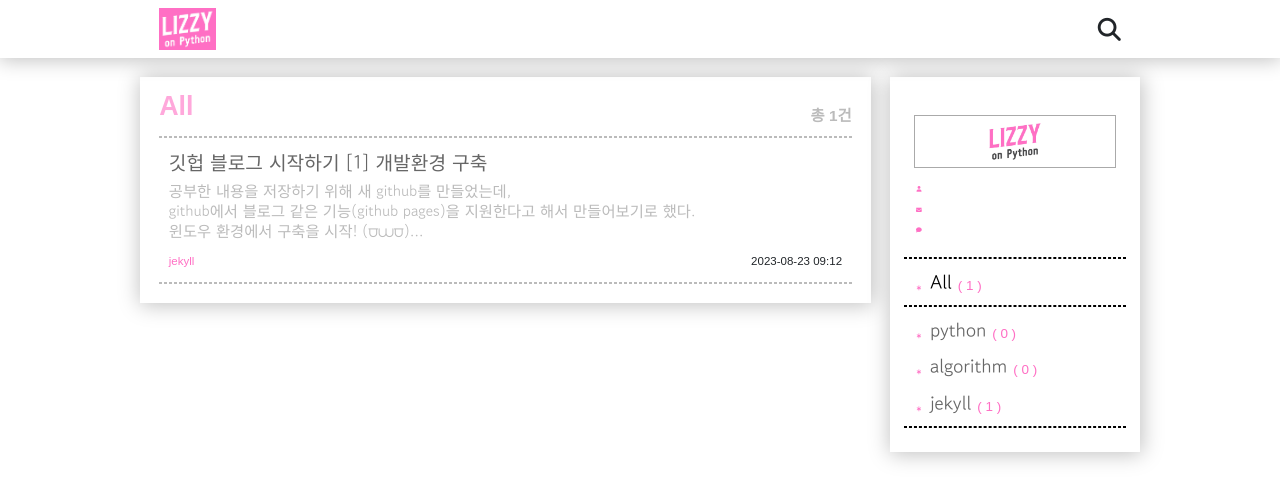
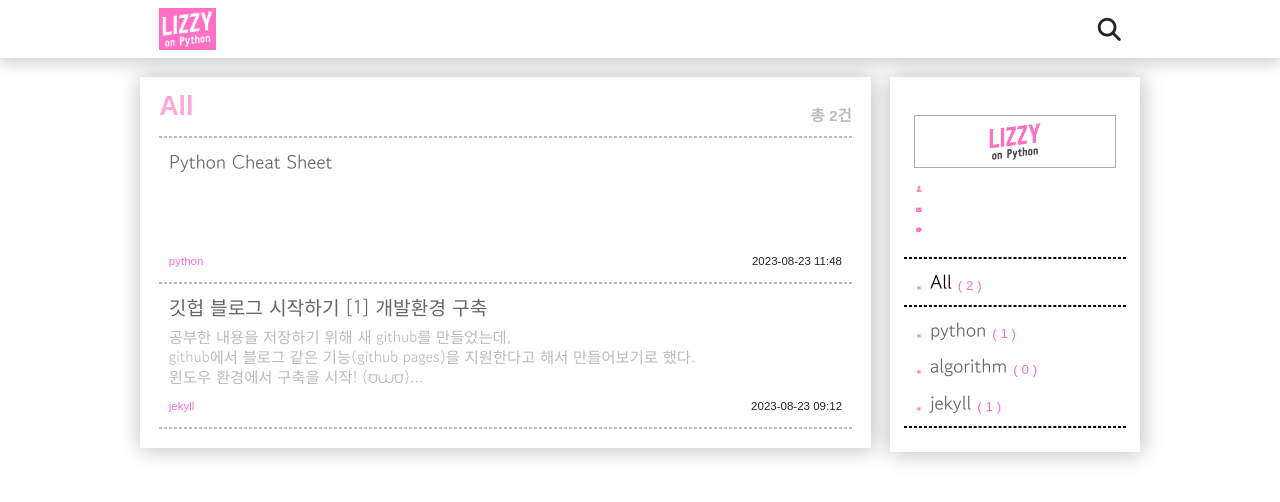
Before and after one commit to LizzyLeeDev/LizzyLeeDev.github.io, a Jekyll site: the page built from index.html, in a window 1280 px wide. Shown: the top 502 px of the page. Built offline with Jekyll 4.4.1, drawn with Linux system fonts in a browser that asks for light colours; nearby versions of some CDN libraries; some web fonts are replaced.

Commit message:
safari error fix

```diff
--- a/_config.yml
+++ b/_config.yml
@@ -30,6 +30,7 @@
   categoryname: FFA8DB
   postsubject: FFA8DB
   postcategory: FF6FC4
+  postchapter: FFA8DB
   sidebarprofileicon: FF6FC4
   sidebarcategoryicon: FF6FC4
 
--- a/_includes/header.html
+++ b/_includes/header.html
@@ -135,6 +135,7 @@
         font-family: 'Gowun Dodum', sans-serif;
         color: #666;
         overflow: hidden;
+        max-height: 3em;
         display: -webkit-box;
         -webkit-line-clamp: 2;
         -webkit-box-orient: vertical;
@@ -145,6 +146,7 @@
         color: #BBB;
         overflow: hidden;
         line-height: 1.3;
+        max-height: 3.9em;
         display: -webkit-box;
         -webkit-line-clamp: 3;
         -webkit-box-orient: vertical;
@@ -166,6 +168,9 @@
         justify-self: flex-end;
     }
     /* 포스트에서 사용할 스타일 */
+    #post .post-d-none {
+        display: none;
+    }
     .post-subject {
         font-size: 1.2rem;
         font-family: 'Orbit', sans-serif;
@@ -209,6 +214,22 @@
         padding: 0.25rem 0.5rem;
         border-radius: 0.25rem;
     }
+    .post-chapter-collapse {
+        width: 100%;
+        border: 0;
+    }
+    .post-chapter-collapse:hover {
+        background-color: #{{ site.themecolor.postcategory }};
+        cursor: pointer;
+        color: white;
+    }
+    .post-chapter-collapse i{
+        transition: transform 0.2s ease-in-out;
+        transform: rotate(0deg);
+    }
+    .post-chapter-collapse.collapsed i{
+        transform: rotate(180deg);
+    }
     .post-code {
         font-family: 'Orbit', sans-serif;
         color: black;
@@ -219,6 +240,13 @@
     .post-overegg {
         font-size: 0.7rem;
         color: #AAA;
+    }
+    .post-table {
+        width: 100%;
+    }
+    .post-table * {
+        border: 1px solid #aaa;
+        padding: 0px 0.25rem;
     }
     /* 사이드바 프로필에서 사용할 스타일 */
     #sidebar_profile:hover {
--- a/_includes/sidebar.html
+++ b/_includes/sidebar.html
@@ -5,7 +5,7 @@
     </div>
     <!-- 로고와 프로필 -->
     <div id="sidebar_profile" class="mt-2 p-2" onclick="location.href = '{{ site.abountlink }}';">
-        <div class="sidebar-profile-logo text-center">
+        <div class="sidebar-profile-logo text-center" style="background-color: white;">
             <img src="{{ "/assets/img/full_logo.jpg" }}" style="width: 3rem;"/>
         </div>
         <div class="mt-2">
--- /dev/null
+++ b/_posts/2023-08-23-python_00001.markdown
@@ -0,0 +1,405 @@
+---
+layout: post-current
+title: Python Cheat Sheet
+date: 2023-08-23 20:48:00 +0900
+categories: python
+---
+<div class="post-d-none"><br><br><br></div>
+<div class="post-chapter post-chapter-collapse collapsed" data-bs-toggle="collapse" href="#chapter1">
+1. 연산자
+<span style="float: right;"><i class="fa fa-chevron-up"></i></span>
+</div>
+<div id="chapter1" class="collapse">
+    <br>
+    <table class="post-table">
+        <tr>
+            <td colspan="2" style="background-color: #F3F3F3;">산술연산자</td>
+        </tr>
+        <tr>
+            <td>+</td>
+            <td>더하기: a + b = c</td>
+        </tr>
+        <tr>
+            <td>-</td>
+            <td>빼기: a - b = c</td>
+        </tr>
+        <tr>
+            <td>*</td>
+            <td>곱하기: a * b = c</td>
+        </tr>
+        <tr>
+            <td>**</td>
+            <td>제곱: a ** b = c</td>
+        </tr>
+        <tr>
+            <td>/</td>
+            <td>나누기: a / b = c</td>
+        </tr>
+        <tr>
+            <td>//</td>
+            <td>(나눈 후)몫: a // b = c</td>
+        </tr>
+        <tr>
+            <td>%</td>
+            <td>(나눈 후)나머지: a % b = c</td>
+        </tr>
+    </table>
+    <br>
+    <table class="post-table">
+        <tr>
+            <td colspan="2" style="background-color: #F3F3F3;">비교연산자</td>
+        </tr>
+        <tr>
+            <td>==</td>
+            <td>양쪽 값이 같으면 참: a == b</td>
+        </tr>
+        <tr>
+            <td>==</td>
+            <td>
+                양쪽 값이 다르면 참: a != b
+                <div class="post-overegg" style="color: red; border: 0;"><>는 Python 3부터 삭제</div>
+            </td>
+        </tr>
+        <tr>
+            <td>></td>
+            <td>왼쪽 값이 크면 참: a > b</td>
+        </tr>
+        <tr>
+            <td>>=</td>
+            <td>왼쪽 값이 크거나 같으면 참: a >= b</td>
+        </tr>
+        <tr>
+            <td><</td>
+            <td>오른쪽 값이 크면 참: a < b</td>
+        </tr>
+        <tr>
+            <td><=</td>
+            <td>오른쪽 값이 크거나 같으면 참: a <= b</td>
+        </tr>
+    </table>
+    <br>
+    <table class="post-table">
+        <tr>
+            <td colspan="2" style="background-color: #F3F3F3;">대입연산자</td>
+        </tr>
+        <tr>
+            <td>=</td>
+            <td>왼쪽에 대입: a = b는 b 값을 a에 저장</td>
+        </tr>
+        <tr>
+            <td>+=</td>
+            <td>더한 뒤 대입: a += b는 a = a + b</td>
+        </tr>
+        <tr>
+            <td>-=</td>
+            <td>뺀 뒤 대입: a -= b는 a = a - b</td>
+        </tr>
+        <tr>
+            <td>*=</td>
+            <td>곱한 뒤 대입: a *= b는 a = a * b</td>
+        </tr>
+        <tr>
+            <td>**=</td>
+            <td>제곱한 뒤 대입: a **= b는 a = a ** b</td>
+        </tr>
+        <tr>
+            <td>/=</td>
+            <td>나눈 뒤 대입: a /= b는 a = a / b</td>
+        </tr>
+        <tr>
+            <td>//=</td>
+            <td>나눈 뒤 몫을 대입: a //= b는 a = a // b</td>
+        </tr>
+        <tr>
+            <td>%=</td>
+            <td>나눈 뒤 나머지를 대입: a %= b는 a = a % b</td>
+        </tr>
+    </table>
+    <br>
+    <table class="post-table">
+        <tr>
+            <td colspan="2" style="background-color: #F3F3F3;">논리연산자</td>
+        </tr>
+        <tr>
+            <td>and</td>
+            <td>
+                둘다 참이면 참: a and b
+                <div class="post-overegg" style="color: blue; border: 0;">a와 b는 논리값</div>
+            </td>
+        </tr>
+        <tr>
+            <td>or</td>
+            <td>
+                하나만 참이면 참: a or b
+                <div class="post-overegg" style="color: blue; border: 0;">a와 b는 논리값</div>
+            </td>
+        </tr>
+        <tr>
+            <td>not</td>
+            <td>
+                참이면 거짓, 거짓이면 참: not a
+                <div class="post-overegg" style="color: blue; border: 0;">a는 논리값</div>
+            </td>
+        </tr>
+    </table>
+    <br>
+    <table class="post-table">
+        <tr>
+            <td colspan="2" style="background-color: #F3F3F3;">비트연산자</td>
+        </tr>
+        <tr>
+            <td>&</td>
+            <td>각 비트를 AND 연산: a & b = c</td>
+        </tr>
+        <tr>
+            <td>|</td>
+            <td>각 비트를 OR 연산: a | b = c</td>
+        </tr>
+        <tr>
+            <td>^</td>
+            <td>각 비트를 XOR 연산: a ^ b = c</td>
+        </tr>
+        <tr>
+            <td>~</td>
+            <td>각 비트를 NOT 연산: ~a</td>
+        </tr>
+        <tr>
+            <td><<</td>
+            <td>비트를 왼쪽으로 SHIFT 연산: a << 2</td>
+        </tr>
+        <tr>
+            <td>>></td>
+            <td>
+                비트를 오른쪽으로 SHIFT 연산: a >> 2
+                <div class="post-overegg" style="color: blue; border: 0;">1이 들어갈 공간이 없으면 사라짐</div>
+            </td>
+        </tr>
+    </table>
+    <br>
+    <table class="post-table">
+        <tr>
+            <td colspan="2" style="background-color: #F3F3F3;">멤버연산자</td>
+        </tr>
+        <tr>
+            <td>in</td>
+            <td>포함되어있으면 참: a in list</td>
+        </tr>
+        <tr>
+            <td>not in</td>
+            <td>포함되지않으면 참: a not in list</td>
+        </tr>
+    </table>
+    <br>
+    <table class="post-table">
+        <tr>
+            <td colspan="2" style="background-color: #F3F3F3;">아이디연산자</td>
+        </tr>
+        <tr>
+            <td>is</td>
+            <td>같은 대상이면 참: a is b</td>
+        </tr>
+        <tr>
+            <td>is not</td>
+            <td>다른 대상이면 참: a is not b</td>
+        </tr>
+    </table>
+    <br>
+    <table class="post-table">
+        <tr>
+            <td colspan="3" style="background-color: #F3F3F3;">연산자 우선순위</td>
+        </tr>
+        <tr>
+            <td>01</td>
+            <td>**</td>
+            <td>제곱</td>
+        </tr>
+        <tr>
+            <td>02</td>
+            <td>+, -, ~</td>
+            <td>부호, 비트NOT</td>
+        </tr>
+        <tr>
+            <td>03</td>
+            <td>*, /, //, %</td>
+            <td>곱하기, 나누기, 몫, 나머지</td>
+        </tr>
+        <tr>
+            <td>04</td>
+            <td>+, -</td>
+            <td>더하기, 빼기</td>
+        </tr>
+        <tr>
+            <td>05</td>
+            <td><< >></td>
+            <td>비트SHIFT</td>
+        </tr>
+        <tr>
+            <td>06</td>
+            <td>&</td>
+            <td>비트AND</td>
+        </tr>
+        <tr>
+            <td>07</td>
+            <td>|, ^</td>
+            <td>비트OR, 비트XOR</td>
+        </tr>
+        <tr>
+            <td>08</td>
+            <td>>, >=, <, <=</td>
+            <td>비교연산자</td>
+        </tr>
+        <tr>
+            <td>09</td>
+            <td>==, !=</td>
+            <td>항등연산자</td>
+        </tr>
+        <tr>
+            <td>10</td>
+            <td>+=, -=, *=, **=, /=, //=, %=</td>
+            <td>대입연산자</td>
+        </tr>
+        <tr>
+            <td>11</td>
+            <td>is, is not</td>
+            <td>아이디연산자</td>
+        </tr>
+        <tr>
+            <td>12</td>
+            <td>in, not in</td>
+            <td>멤버연산자</td>
+        </tr>
+        <tr>
+            <td>13</td>
+            <td>and, or, not</td>
+            <td>논리연산자</td>
+        </tr>
+    </table>
+</div>
+<br>
+<div class="post-chapter post-chapter-collapse collapsed" data-bs-toggle="collapse" href="#chapter2">
+2. 자료형
+<span style="float: right;"><i class="fa fa-chevron-up"></i></span>
+</div>
+<div id="chapter2" class="collapse">
+    <br>
+    <table class="post-table">
+        <tr>
+            <td colspan="2" style="background-color: #F3F3F3;">숫자</td>
+        </tr>
+        <tr>
+            <td>정수형 (Int)</td>
+            <td>
+                a = 3<br>
+                소수점 아래 값이 없는 정수와 0<br>
+                앞에 0b가 붙으면 2진수, 0o가 붙으면 8진수, 0x가 붙으면 16진수
+            </td>
+        </tr>
+        <tr>
+            <td>실수형 (Float)</td>
+            <td>
+                a = 12.3<br>
+                소수점이 있는 숫자<br>
+                정수형과는 소수점 유무로 구분<br>
+                부동소수점 표현 가능 a.be+c<br>
+                부동소수점은 소수점 이하 15자리까지 정확<br>
+            </td>
+        </tr>
+        <tr>
+            <td>복소수형 (Complex)</td>
+            <td>
+                a = 1.2j<br>
+                a + bj로 표현
+                a: 실수부, b: 허수부
+            </td>
+        </tr>
+    </table>
+    <br>
+    <table class="post-table">
+        <tr>
+            <td colspan="2" style="background-color: #F3F3F3;">문자열</td>
+        </tr>
+        <tr>
+            <td colspan="2">
+                a = "Hello World"<br>
+                ', ", ''', """ 등으로 문자열을 감싸면 문자열 리터럴<br>
+                ' 내부에서 '를 표현하고 싶을땐 \'로 표현<br>
+                여러 줄 입력시 ''', """ 사용: 개행 인식됨<br>
+                <div class="post-code mb-1">
+                    > str = """1<br>
+                    > 2<br>
+                    > 3"""<br>
+                    > <span class="post-overegg" style="color: blue; border: 0;"># str 출력시</span><br>
+                    > <span class="post-overegg" style="color: blue; border: 0;"># 1</span><br>
+                    > <span class="post-overegg" style="color: blue; border: 0;"># 2</span><br>
+                    > <span class="post-overegg" style="color: blue; border: 0;"># 3</span><br>
+                    > <span class="post-overegg" style="color: blue; border: 0;"># 으로 출력</span>
+                </div>
+            </td>
+        </tr>
+        <tr>
+            <td>str1 + str2</td>
+            <td>
+                문자열 결합<br>
+                숫자와 결합시 숫자를 문자로 캐스팅 필요
+            </td>
+        </tr>
+        <tr>
+            <td>str * int</td>
+            <td>
+                int 개수만큼 str 반복
+            </td>
+        </tr>
+        <tr>
+            <td>str[a]</td>
+            <td>
+                해당 위치에 있는 문자 리턴
+            </td>
+        </tr>
+        <tr>
+            <td>str[-a]</td>
+            <td>
+                뒤에서부터 역순으로 카운트, 해당 위치에 있는 문자 리턴
+            </td>
+        </tr>
+        <tr>
+            <td>str[a:b]</td>
+            <td>
+                a부터 b - 1까지의 문자열 리턴<br>
+                a생략시 처음부터, b생략시 끝까지<br>
+                둘다 생략시 전체
+            </td>
+        </tr>
+    </table>
+    <br>
+    <table class="post-table">
+        <tr>
+            <td colspan="2" style="background-color: #F3F3F3;">리스트</td>
+        </tr>
+        <tr>
+            <td colspan="2">
+                a = [1, 2, 3, 'b']<br>
+                자료들의 목록으로, 어떤 자료형도 저장 가능<br>
+                입력한 순서 유지됨<br>
+                문자열과 같이 [a:b]로 접근 가능
+            </td>
+        </tr>
+    </table>
+    <br>
+    <table class="post-table">
+        <tr>
+            <td colspan="2" style="background-color: #F3F3F3;">튜플</td>
+        </tr>
+        <tr>
+            <td colspan="2">
+                a = 1, 2, 3 또는 a = (1, 2, 3)<br>
+                자료들의 목록으로, 어떤 자료형도 저장 가능<br>
+                입력한 순서 유지됨<br>
+                문자열과 같이 +, * 연산 가능<br>
+                문자열과 같이 [a:b]로 접근 가능
+                <span class="post-overegg" style="color: red; border: 0;">튜플은 요소 값 변경이나 요소 삭제가 불가능</span>
+                <span class="post-overegg" style="color: red; border: 0;">튜플은 요소 값 변경이나 요소 삭제가 불가능</span>
+                <span>
+            </td>
+        </tr>
+    </table>
+</div>
```
Also changed, not shown: 5 other files.
